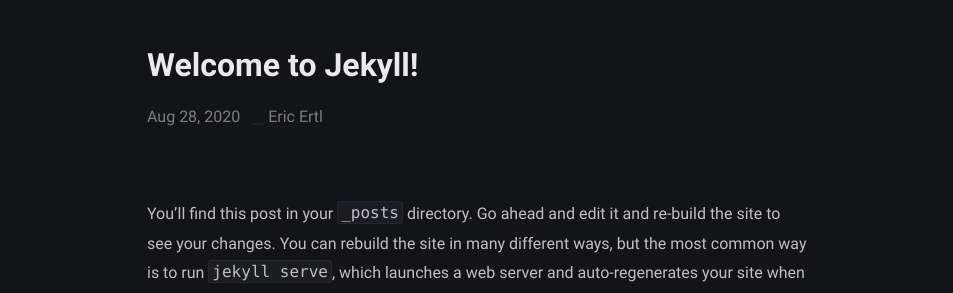
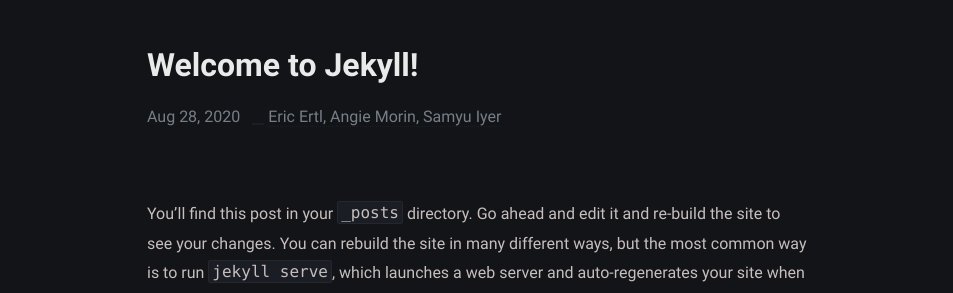
Before and after one commit to amorin5/amorin5.github.io, a Jekyll site: the page built from _posts/welcome-to-jekyll/2020-08-29-welcome-to-jekyll.md, in a window 1280 px wide. Shown: the part 154-447 px from the top of the page, without its empty margins (163-1116 px from the left). Built offline with Jekyll 4.4.1, drawn with Linux system fonts in a browser that asks for light colours; some of the changed lines change nothing that is shown.

Commit message:
homepage fixes

```diff
--- a/_config.yml
+++ b/_config.yml
@@ -1,7 +1,7 @@
 # Site settings
-title: Plothole # site title
+title: Plothole -- Using Computer Vision to Improve Urban Infrastructure # site title
 description: >- # site description
-  Hi I'm Eric! I am currently attending University of Wisconsin-Madison for Computer Science. <a href="https://github.com/eertl2" target="_blank" rel="noopener">@github</a>.
+  Click to the potholes tab to read more about how we use machine learning to reduce potholes on roads.
 lang: en-US # default lang
 timezone: America/Chicago # set your timezone
 image: assets/img/ogp.png # This image used for Open Graph more info https://ogp.me/
@@ -10,15 +10,10 @@
 
 # Profile settings
 author:
-  name: Eric Ertl # author name
+  name: Eric Ertl, Angie Morin, Samyu Iyer # author name
   bio: >- # tell to the world
-    Hi I'm Eric! I am currently attending University of Wisconsin-Madison for Computer Science. <a href="https://github.com/eertl2" target="_blank" rel="noopener">@github</a>.
-  username: eertl2 # general username
-  github: eertl2 # github username
-  twitter: twitter_username # twitter username
-  facebook: facebook_username # facebook username
-  email: ertleri19@gmail.com # email adress
-  avatar: /assets/img/avatar.png # avatar
+      Click to the potholes tab to read more about how we use machine learning to reduce potholes on roads.
+
 
 # URL settings
 url: "https://plothole.dev" #
```
